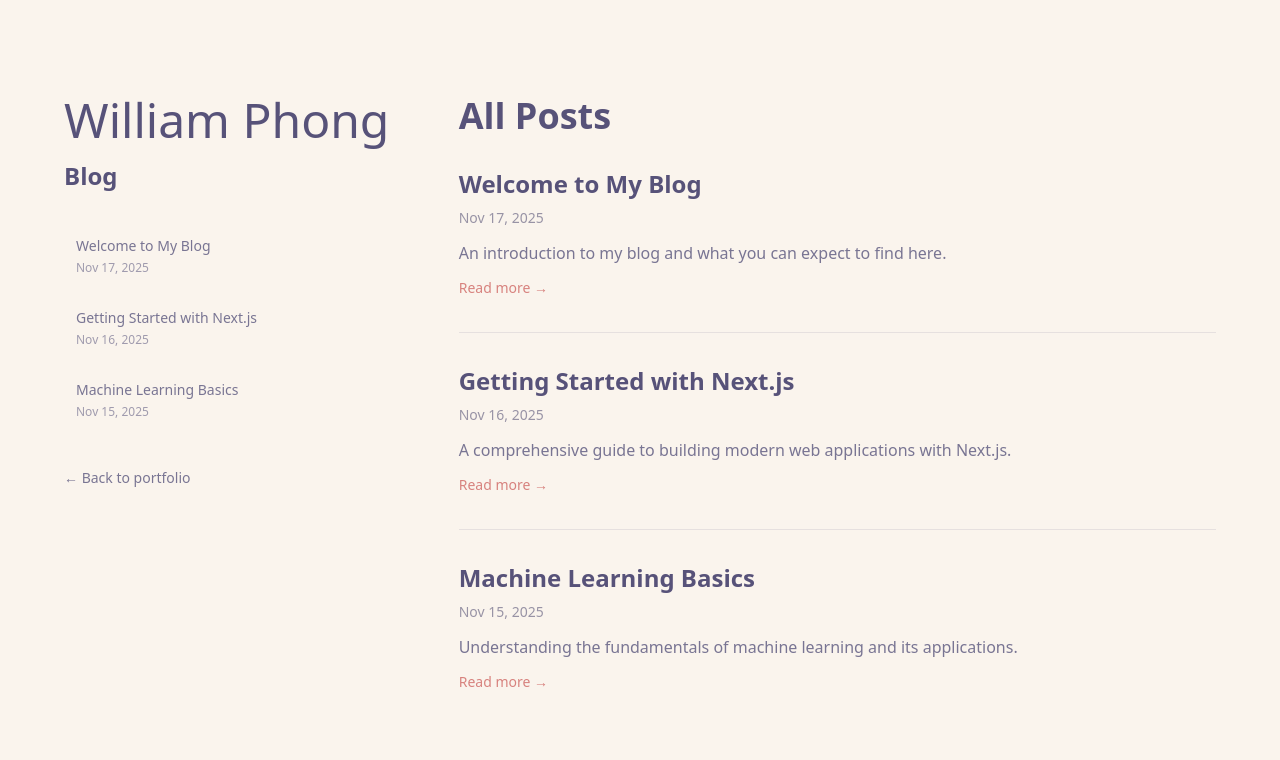
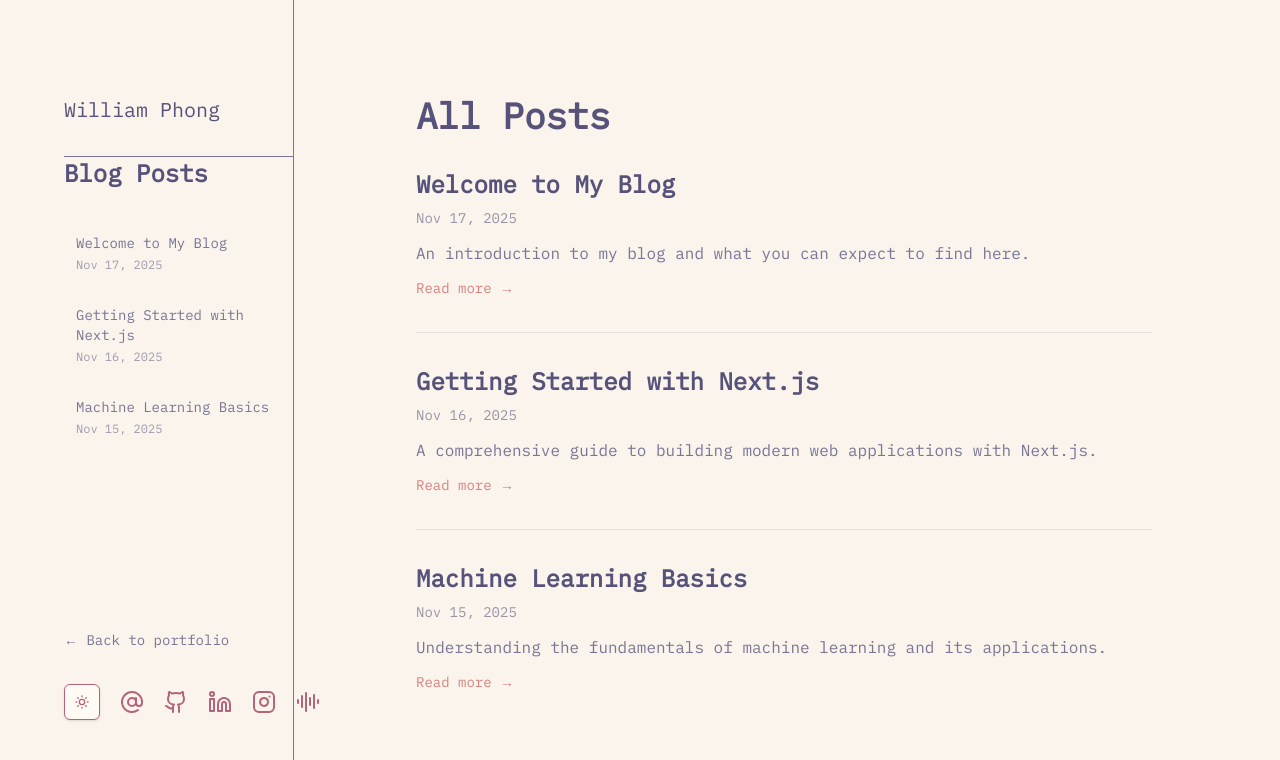
Before and after one commit to williamphong/waphong.com, a Next.js app: page /blog in a window 1280 px wide. Shown: the top 760 px of the page. Built offline with nearby package versions, Linux system fonts and the light colour scheme.

Commit message:
initial blog layout

```diff
--- a/app/(blog)/blog/_components/BlogSidebar.tsx
+++ b/app/(blog)/blog/_components/BlogSidebar.tsx
@@ -4,14 +4,15 @@ import React from 'react';
 import Link from 'next/link';
 import { usePathname } from 'next/navigation';
 import { blogPosts } from '@/lib/data';
+import { LeftFooter } from '@/app/(portfolio)/_components/Footers';
 
 export const BlogSidebar = () => {
   const pathname = usePathname();
 
   return (
-    <aside className="lg:sticky lg:top-0 lg:flex lg:max-h-screen lg:w-1/3 lg:flex-col lg:justify-start lg:py-24">
-      <div>
-        <h1 className="text-edge-outline text-rpd-text dark:text-rp-text cursor-default bg-clip-text pb-4 text-4xl font-normal tracking-normal whitespace-nowrap sm:text-3xl md:text-5xl">
+    <aside className="border-r-1 lg:sticky lg:top-0 lg:flex lg:max-h-screen lg:w-1/5 lg:flex-col lg:justify-start lg:py-20">
+      <header className="border-b-1 py-4">
+        <h1 className="text-edge-outline text-rpd-text dark:text-rp-text cursor-default bg-clip-text pb-4 text-xl font-normal tracking-normal whitespace-nowrap">
           <Link
             href="/"
             className="focus-visible:text-rpd-rose dark:focus-visible:text-rp-love"
@@ -19,9 +20,10 @@ export const BlogSidebar = () => {
             William Phong
           </Link>
         </h1>
-
+      </header>
+      <div className="flex h-full flex-col">
         <h2 className="text-rpd-text dark:text-rp-text mb-8 text-2xl font-semibold tracking-normal">
-          Blog
+          Blog Posts
         </h2>
 
         <nav className="space-y-4">
@@ -40,7 +42,7 @@ export const BlogSidebar = () => {
                         : 'hover:bg-rpd-surface/50 dark:hover:bg-rp-surface/50'
                     }`}
                   >
-                    <h3 className="font-medium text-sm mb-1">{post.title}</h3>
+                    <h3 className="mb-1 text-sm font-medium">{post.title}</h3>
                     <p className="text-xs opacity-70">{post.date}</p>
                   </Link>
                 </li>
@@ -48,16 +50,16 @@ export const BlogSidebar = () => {
             })}
           </ul>
         </nav>
-
-        <div className="mt-8">
-          <Link
-            href="/"
-            className="text-sm text-rpd-subtle dark:text-rp-subtle hover:text-rpd-text dark:hover:text-rp-text transition-colors"
-          >
-            ← Back to portfolio
-          </Link>
-        </div>
       </div>
+      <div className="mb-8">
+        <Link
+          href="/"
+          className="text-rpd-subtle dark:text-rp-subtle hover:text-rpd-text dark:hover:text-rp-text text-sm transition-colors"
+        >
+          ← Back to portfolio
+        </Link>
+      </div>
+      <LeftFooter />
     </aside>
   );
 };
--- a/app/(blog)/blog/layout.tsx
+++ b/app/(blog)/blog/layout.tsx
@@ -1,40 +1,47 @@
 import React from 'react';
 import type { Metadata } from 'next';
-import { Inter } from 'next/font/google';
+import { IBM_Plex_Mono } from 'next/font/google';
 
-const inter = Inter({
+const ibm = IBM_Plex_Mono({
+  weight: ['400'],
   subsets: ['latin'],
-  display: 'swap',
-  variable: '--font-inter',
+  variable: '--font-ibm',
 });
 
 import { ThemeProvider } from '@/components/themeToggle/theme-provider';
-import SpotlightCursor from '@/components/spotlight/SpotlightCursor';
 
 import '@/app/globals.css';
 import { BlogSidebar } from './_components/BlogSidebar';
+import Link from 'next/link';
 
 export const metadata: Metadata = {
   metadataBase: new URL('https://waphong.com'),
   title: {
-    template: '%s | William Phong Blog',
+    template: "%s | William Phong's Blog",
     default: 'Blog | William Phong',
   },
-  description: 'William Phong\'s personal blog about software engineering, machine learning, and technology.',
+  description: "William Phong's personal blog.",
   icons: {
     icon: '/favicon.ico',
   },
   generator: 'Next.js',
   applicationName: 'William Phong Blog',
   referrer: 'origin-when-cross-origin',
-  keywords: ['William Phong', 'blog', 'software engineering', 'machine learning', 'technology'],
+  keywords: [
+    'William Phong',
+    'blog',
+    'software engineering',
+    'machine learning',
+    'technology',
+  ],
   authors: [{ name: 'William Phong', url: 'https://waphong.com' }],
   creator: 'William Phong',
   publisher: 'William Phong',
 
   openGraph: {
     title: 'William Phong — Blog',
-    description: 'William Phong\'s personal blog about software engineering, machine learning, and technology.',
+    description:
+      "William Phong's personal blog about software engineering, machine learning, and technology.",
     url: 'https://waphong.com/blog',
     siteName: 'William Phong',
     locale: 'en_US',
@@ -51,7 +58,8 @@ export const metadata: Metadata = {
   twitter: {
     card: 'summary',
     title: 'William Phong — Blog',
-    description: 'William Phong\'s personal blog about software engineering, machine learning, and technology.',
+    description:
+      "William Phong's personal blog about software engineering, machine learning, and technology.",
     creator: '@1waphong',
     images: ['https://waphong.com/images/xi-cat.jpg'],
   },
@@ -63,22 +71,21 @@ export default function BlogLayout({
   children: React.ReactNode;
 }) {
   return (
-    <html lang="en" className={`dark font-inter scroll-smooth`}>
+    <html lang="en" className={`dark ${ibm.className} scroll-smooth`}>
       <body className="bg-rpd-base text-rpd-subtle dark:bg-rp-base dark:text-rp-subtle leading-relaxed antialiased">
-        <SpotlightCursor config={{ radius: 300, brightness: 0.1 }} />
         <ThemeProvider
           attribute="class"
           defaultTheme="system"
           enableSystem
           disableTransitionOnChange
         >
-          <div className="mx-auto min-h-screen max-w-screen-xl px-6 py-12 md:px-12 md:py-20 lg:px-16 lg:py-0">
+          <div className="min-h-screen w-full px-6 py-12 md:px-12 md:py-20 lg:px-16 lg:py-0">
             <div className="lg:flex lg:justify-between lg:gap-4">
               {/* Left sidebar - blog post list */}
               <BlogSidebar />
 
               {/* Right side - blog content */}
-              <main id="content" className="lg:w-2/3 lg:py-24">
+              <main id="content" className="px-16 lg:w-3/4 lg:py-24">
                 {children}
               </main>
             </div>
--- a/app/(blog)/blog/page.tsx
+++ b/app/(blog)/blog/page.tsx
@@ -16,19 +16,19 @@ export default function BlogPage() {
           {blogPosts.map((post) => (
             <article
               key={post.id}
-              className="border-b border-rpd-muted/20 dark:border-rp-muted/20 pb-8 last:border-0"
+              className="border-rpd-muted/20 dark:border-rp-muted/20 border-b pb-8 last:border-0"
             >
               <Link href={`/blog/${post.id}`} className="group">
-                <h2 className="text-rpd-text dark:text-rp-text text-2xl font-semibold mb-2 group-hover:text-rpd-rose dark:group-hover:text-rp-love transition-colors">
+                <h2 className="text-rpd-text dark:text-rp-text group-hover:text-rpd-rose dark:group-hover:text-rp-love mb-2 text-2xl font-semibold transition-colors">
                   {post.title}
                 </h2>
-                <p className="text-sm text-rpd-muted dark:text-rp-muted mb-3">
+                <p className="text-rpd-muted dark:text-rp-muted mb-3 text-sm">
                   {post.date}
                 </p>
                 <p className="text-rpd-subtle dark:text-rp-subtle">
                   {post.excerpt}
                 </p>
-                <span className="inline-block mt-3 text-sm text-rpd-rose dark:text-rp-love group-hover:underline">
+                <span className="text-rpd-rose dark:text-rp-love mt-3 inline-block text-sm group-hover:underline">
                   Read more →
                 </span>
               </Link>
--- a/app/(portfolio)/_components/LeftSide.tsx
+++ b/app/(portfolio)/_components/LeftSide.tsx
@@ -6,7 +6,7 @@ import Link from 'next/link';
 export const LeftSide = () => {
   return (
     <header className="lg:sticky lg:top-0 lg:flex lg:max-h-screen lg:w-1/2 lg:flex-col lg:justify-between lg:py-24">
-      <div className="">
+      <div className="flex h-full flex-col">
         <h1 className="text-edge-outline text-rpd-text dark:text-rp-text cursor-default bg-clip-text pb-4 text-4xl font-normal tracking-normal whitespace-nowrap sm:text-3xl md:text-7xl">
           <Link
             href="/"
@@ -29,12 +29,11 @@ export const LeftSide = () => {
         <NavigationWrapper />
 
         {/* Blog Link */}
-        <div className="mt-8 lg:mt-4">
+        <div className="mt-8">
           <Link
             href="/blog"
-            className="group inline-flex items-center text-sm font-medium text-rpd-text dark:text-rp-text hover:text-rpd-rose dark:hover:text-rp-love transition-colors"
+            className="group text-rpd-text dark:text-rp-text hover:text-rpd-rose dark:hover:text-rp-love inline-flex items-center text-sm font-medium transition-colors"
           >
-            <span className="mr-2">📝</span>
             <span>Visit my blog</span>
             <svg
               xmlns="http://www.w3.org/2000/svg"
```
